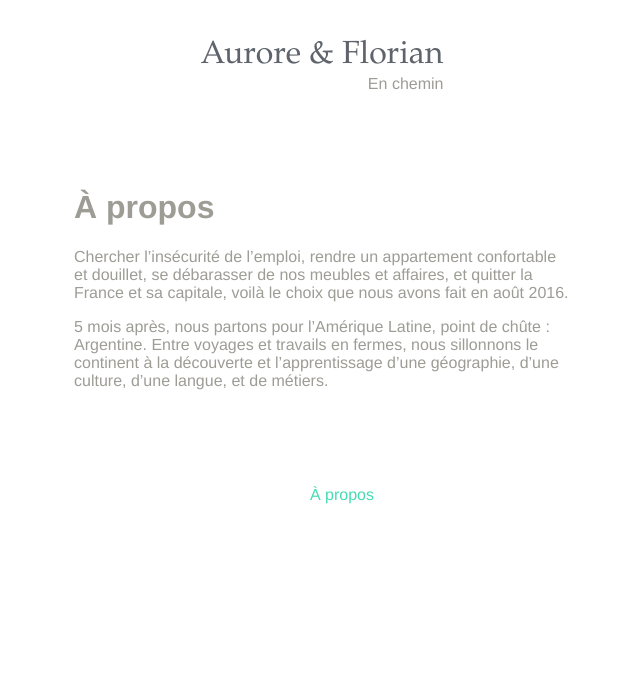
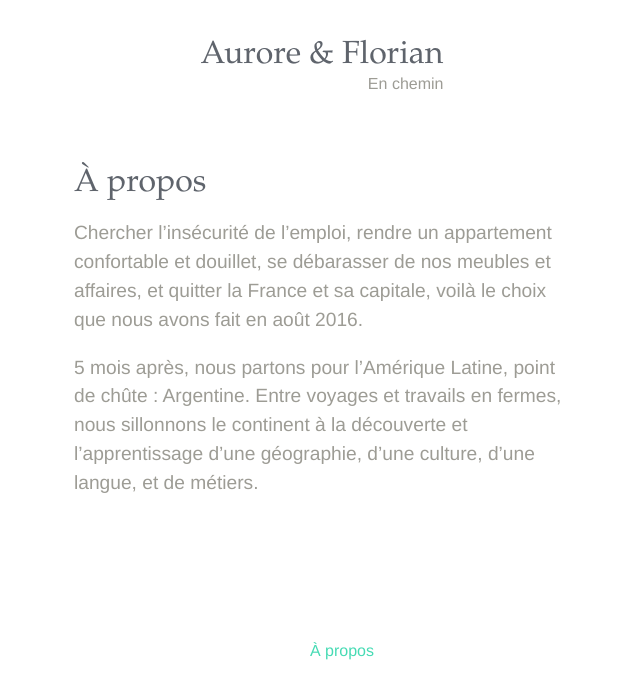
Before and after one commit to dtrucs/dtrucs.github.io, a Jekyll site: the page built from a-propos/index.md, in a window 1280 px wide. Shown: the top 699 px of the page, without its empty margins (318-958 px from the left). Built offline with Jekyll 4.4.1, drawn with Linux system fonts in a browser that asks for light colours.

Commit message:
layout page

```diff
--- /dev/null
+++ b/_layouts/page.html
@@ -0,0 +1,15 @@
+---
+layout: default
+---
+
+<div class="c-post">
+   {% if page.img %}
+    <img class="c-post__image" src={{ "/images/" | prepend: site.baseurl | append : page.img}} alt>
+    {% endif %}
+    <article>
+        <h1 class="c-post__title">{{page.title}}</h1>
+        <div class="c-post__content">{{page.content | markdownify}}</div>
+    </article>
+</div>
+
+{% include disqus.html %}
```
Also changed, not shown: a-propos/index.md (+1 -3 lines).
